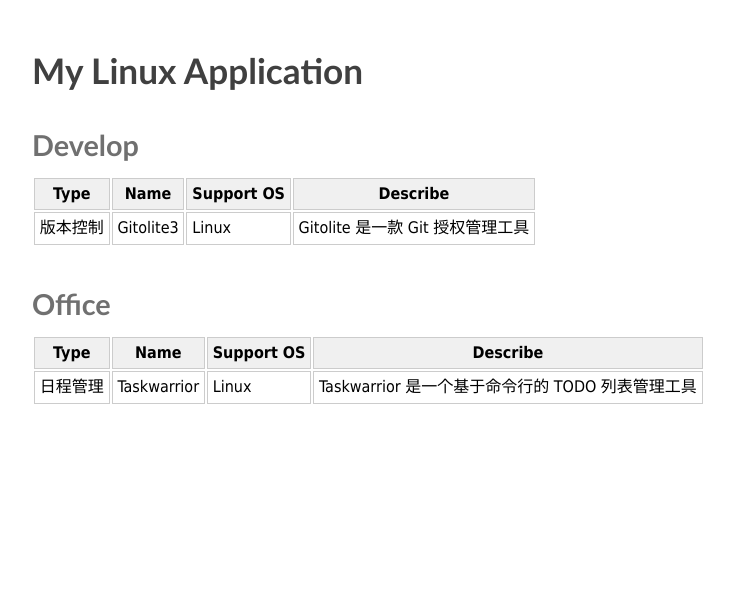
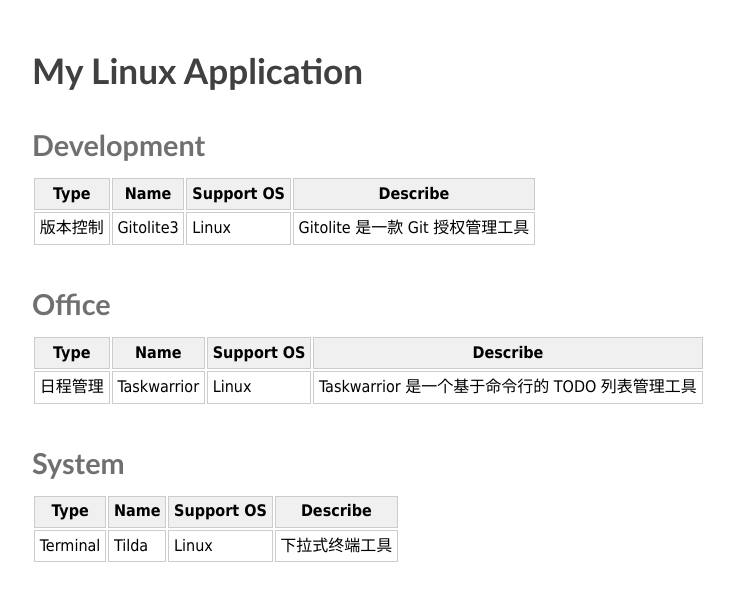
Before and after one commit to sunjiesh/sunjiesh.github.io, a Jekyll site: the page wiki/Linux/LinuxApplication.html, which Jekyll copies as it is, in a window 1280 px wide. Shown: the top 601 px of the page, without its empty margins (0-734 px from the left). Built offline with Jekyll 4.4.1, drawn with Linux system fonts in a browser that asks for light colours.

Commit message:
Update LinuxApplication.html

```diff
--- a/wiki/Linux/LinuxApplication.html
+++ b/wiki/Linux/LinuxApplication.html
@@ -8,7 +8,8 @@
 <body>
 
 <div id="My Linux Application"><h2 id="My Linux Application">My Linux Application</h2></div>
-<div id="My Linux Application-Develop"><h3 id="Develop">Develop</h3></div>
+<div id="My Linux Application-Development"><h3 id="Development">Development</h3></div>
+
 <table>
 <tr>
 <th>
@@ -73,5 +74,39 @@
 </tr>
 </table>
 
+
+
+<div id="My Linux Application-System"><h3 id="System">System</h3></div>
+<table>
+<tr>
+<th>
+Type
+</th>
+<th>
+Name
+</th>
+<th>
+Support OS
+</th>
+<th>
+Describe
+</th>
+</tr>
+<tr>
+<td>
+Terminal
+</td>
+<td>
+Tilda
+</td>
+<td>
+Linux
+</td>
+<td>
+下拉式终端工具
+</td>
+</tr>
+</table>
+
 </body>
 </html>
```
